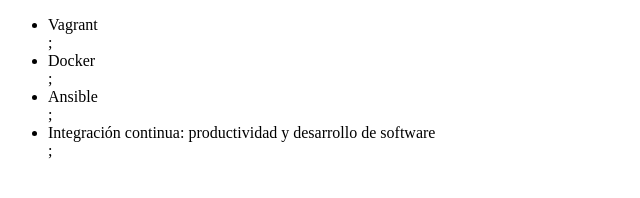
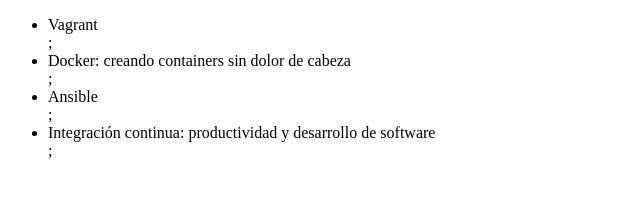
Before and after one commit to joellosanto/alura-gitcurso, a plain HTML site: page index.html in a window 1280 px wide. Shown: the whole page, without its empty margins (0-640 px from the left). Drawn offline with Linux system fonts and the light colour scheme.

Commit message:
agregado al titulo docker

```diff
--- a/index.html
+++ b/index.html
@@ -7,7 +7,7 @@
 <body>
      <ul>
          <li> Vagrant </li>;
-         <li> Docker </li>;
+         <li> Docker: creando containers sin dolor de cabeza </li>;
          <li> Ansible </li>;
          <li> Integración continua: productividad y desarrollo de software </li>;
      </ul>
```
